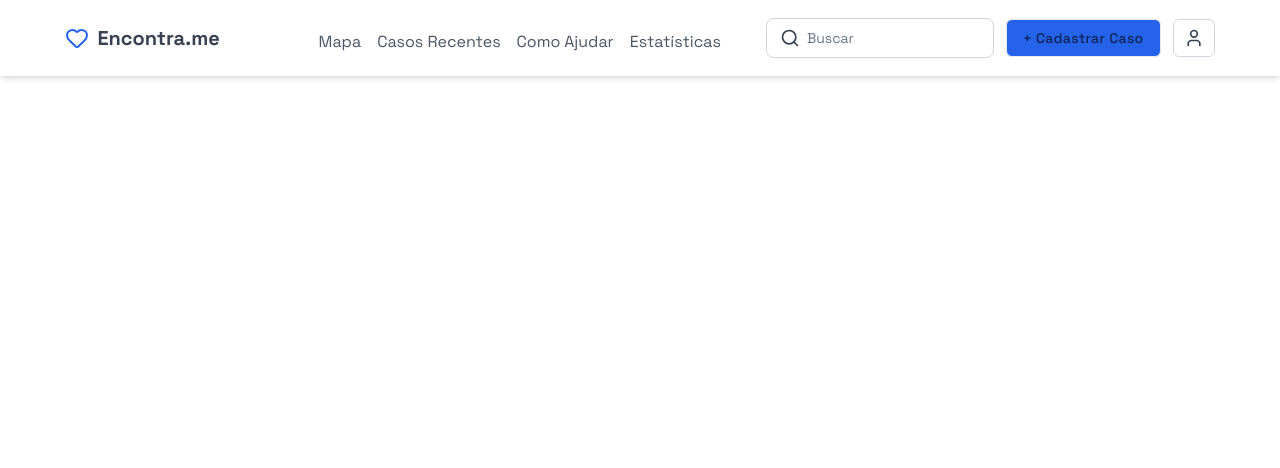
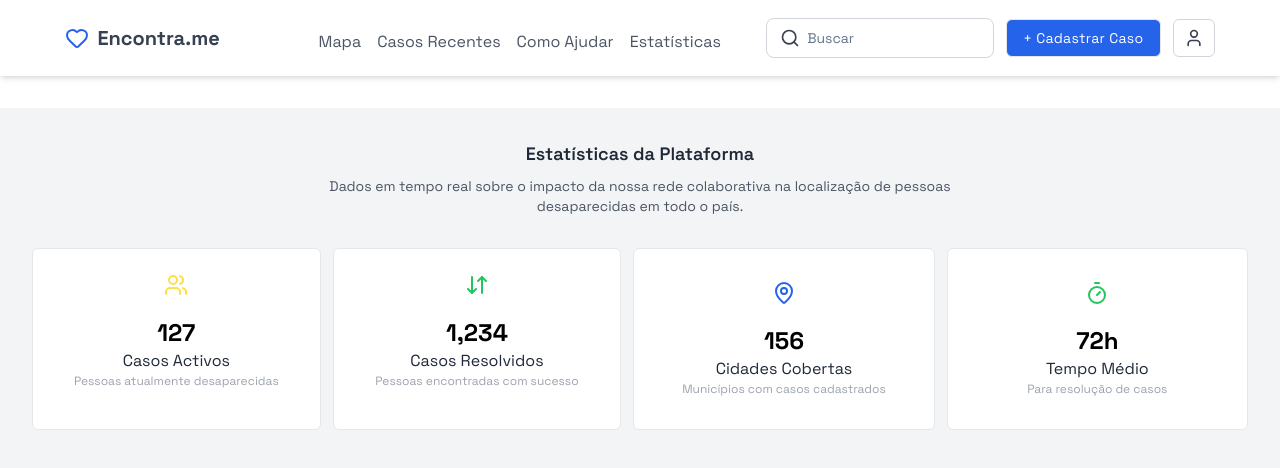
Before and after one commit to Kode-Link/FindPeople-FrontEnd, a React (Vite) app: page / in a window 1280 px wide. Shown: the top 468 px of the page. Built offline with nearby package versions, Linux system fonts and the light colour scheme; a web font is replaced by a local one.

Commit message:
feat: add statistics component and update home layout with shiny button adjustments

```diff
--- a/src/components/magicui/shiny-button.tsx
+++ b/src/components/magicui/shiny-button.tsx
@@ -48,7 +48,7 @@ export const ShinyButton = React.forwardRef<
       {...props}
     >
       <span
-        className="relative block size-full text-sm tracking-wide text-[rgb(0,0,0,65%)] dark:font-light dark:text-[rgb(255,255,255,90%)]"
+        className="relative block size-full text-white font-normal text-sm tracking-wide text-[rgb(0,0,0,65%)] dark:font-light dark:text-[rgb(255,255,255,90%)]"
         style={{
           maskImage:
             "linear-gradient(-75deg,var(--primary) calc(var(--x) + 20%),transparent calc(var(--x) + 30%),var(--primary) calc(var(--x) + 100%))",
--- /dev/null
+++ b/src/components/statistics/index.tsx
@@ -0,0 +1,52 @@
+import { ArrowDownUp, MapPin, Timer, Users } from "lucide-react";
+
+export const Statistics = () => {
+  return (
+    <section className="bg-gray-100 my-8 p-8 w-full flex flex-col">
+      <h2 className="text-lg font-semibold text-center text-gray-800">
+        Estatísticas da Plataforma
+      </h2>
+      <p className="text-gray-600 text-center text-sm my-2">
+        Dados em tempo real sobre o impacto da nossa rede colaborativa na
+        localização de pessoas <br /> desaparecidas em todo o país.
+      </p>
+      <div className="flex my-6 justify-around m-auto gap-3 w-full">
+        <div className="flex flex-col border border-gray-200 bg-white p-6 rounded-md items-center w-full">
+          <Users className="h-6 w-6 text-yellow-300 mb-5" />
+          <span className="text-2xl font-bold">127</span>
+          <span className="text-gray-800">Casos Activos</span>
+          <p className="text-xs  text-gray-400 text-center">
+            Pessoas atualmente desaparecidas
+          </p>
+        </div>
+
+        <div className="flex flex-col border border-gray-200 bg-white p-6 rounded-md items-center w-full">
+          <ArrowDownUp className="h-6 w-6 text-green-500 mb-5" />
+          <span className="text-2xl font-bold">1,234</span>
+          <span className="text-gray-800">Casos Resolvidos</span>
+          <p className="text-xs text-gray-400 text-center">
+            Pessoas encontradas com sucesso
+          </p>
+        </div>
+
+        <div className="flex flex-col border border-gray-200 bg-white p-8 rounded-md items-center w-full">
+          <MapPin className="h-6 w-6 text-blue-600 mb-5" />
+          <span className="text-2xl font-bold">156</span>
+          <span className="text-gray-800">Cidades Cobertas</span>
+          <p className="text-xs text-gray-400 text-center">
+            Municípios com casos cadastrados
+          </p>
+        </div>
+
+        <div className="flex flex-col border border-gray-200 bg-white p-8 rounded-md items-center w-full">
+          <Timer className="h-6 w-6 text-green-500 mb-5" />
+          <span className="text-2xl font-bold">72h</span>
+          <span className="text-gray-800">Tempo Médio</span>
+          <p className="text-xs text-gray-400 text-center">
+            Para resolução de casos
+          </p>
+        </div>
+      </div>
+    </section>
+  );
+};
--- a/src/pages/layout/homeLayout.tsx
+++ b/src/pages/layout/homeLayout.tsx
@@ -1,9 +1,11 @@
 import { Navbar } from "@/components/navbar"
+import { Statistics } from "@/components/statistics"
 
 export const HomeLayout = () => {
     return (
-        <section className="flex justify-center items-center w-full">
+        <section className="flex flex-col justify-center items-center w-full">
             <Navbar />
+            <Statistics />
         </section>
     )
 }
```
